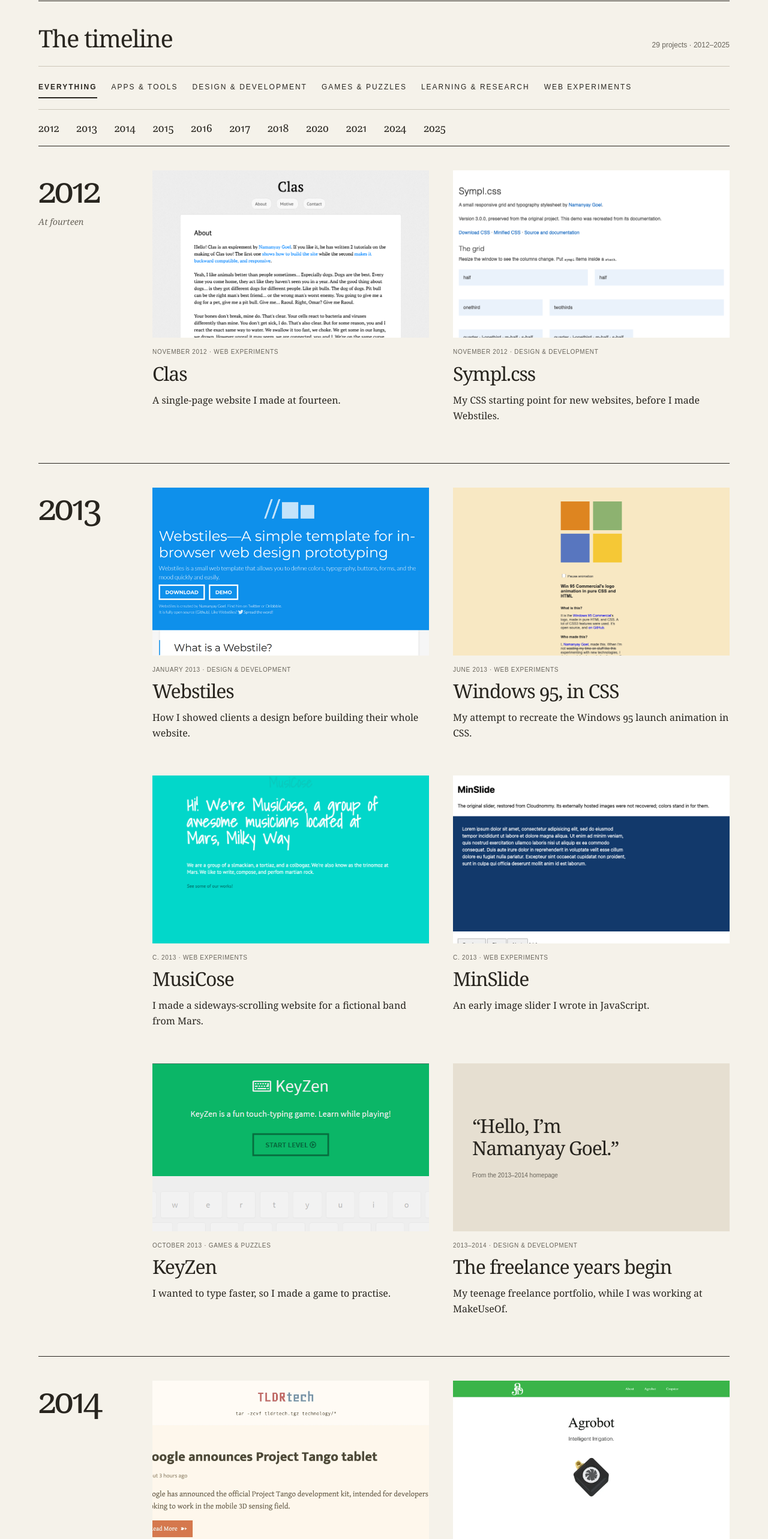
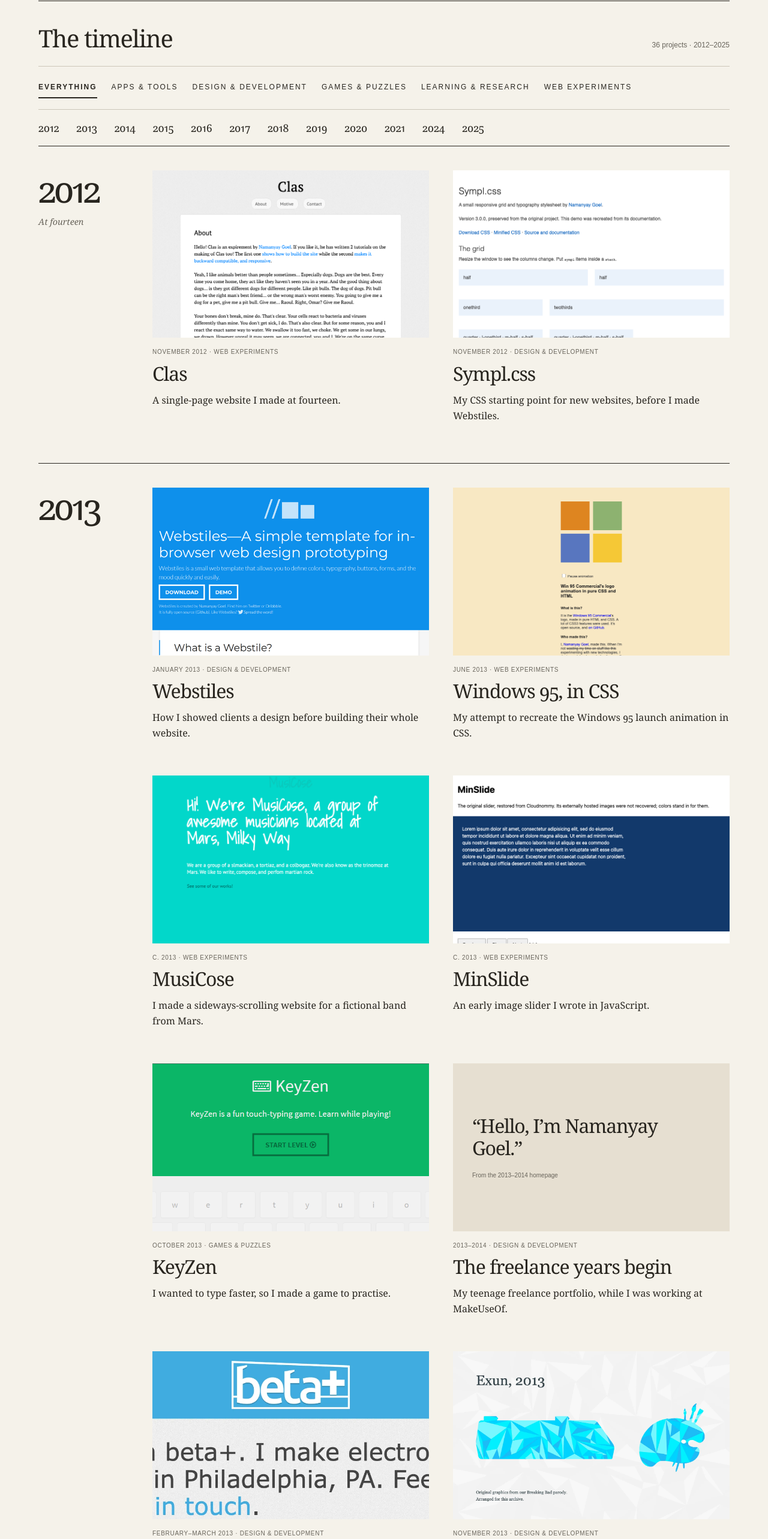
Before and after one commit to namanyayg/namanyayg.github.io, a Vue app: page /lab in a window 1280 px wide. Shown: the part 998-3564 px from the top of the page at 60% size. Built offline with nearby package versions, Linux system fonts and the light colour scheme; a web font is replaced by a local one.

Commit message:
Add seven recovered projects including beta+ and Exun 2013

```diff
--- a/src/components/Archive/records.json
+++ b/src/components/Archive/records.json
@@ -207,7 +207,37 @@
         "Archived site · 18 June 2013",
         "https://web.archive.org/web/20130618011659/http://namanyayg.com/"
       ]
-    ]
+    ],
+    "previewText": "“Hello, I’m Namanyay Goel.”",
+    "previewCaption": "From the 2013–2014 homepage"
+  },
+  {
+    "slug": "betaplus",
+    "title": "beta+",
+    "year": 2013,
+    "dateLabel": "February–March 2013",
+    "category": "design",
+    "summary": "A website I designed for an electronic musician in Philadelphia.",
+    "paragraphs": [
+      "I designed and built a site for beta+, an electronic musician in Philadelphia. It brought the music, videos and upcoming shows together, with a blue masthead and a custom icon font.",
+      "The original delivery ZIP still has the HTML, styles and graphics. This preview shows the masthead, with a small fix to keep the logo from being cropped."
+    ],
+    "image": "/static/archive/betaplus.webp",
+    "dateNote": "The delivery ZIP contains files dated 26 February–1 March 2013. Its credits identify me as the designer and developer; those file dates do not establish the launch date."
+  },
+  {
+    "slug": "exun-2013",
+    "title": "Exun 2013",
+    "year": 2013,
+    "dateLabel": "November 2013",
+    "category": "design",
+    "summary": "Our Breaking Bad parody for a school design competition.",
+    "paragraphs": [
+      "I worked with Panini Pandey and Aditya Garg on a fictional brand inspired by Breaking Bad for Exun 2013. We made angular blue illustrations and wrote out the thinking behind the shapes and colors.",
+      "I’ve kept the original RV and palette graphics here, arranged together for this archive. The design was a competition parody."
+    ],
+    "image": "/static/archive/exun-2013.webp",
+    "dateNote": "The recovered folder identifies Exun 2013, and its HTML is dated 29 November 2013. The original page credits our team at Code Warriors."
   },
   {
     "slug": "tldrtech",
@@ -464,6 +494,62 @@
     ]
   },
   {
+    "slug": "richie",
+    "title": "Richie",
+    "year": 2016,
+    "dateLabel": "June 2016",
+    "category": "apps",
+    "summary": "A budgeting bot I could talk to through chat.",
+    "paragraphs": [
+      "I built Richie to track a budget through messages. It could record income and spending, account for recurring expenses, and tell you how much was left for the day or week.",
+      "The code connects a Messenger-style webhook to a message handler and a small local database. Forty commits survive from 6 June 2016. The account connection is no longer running."
+    ],
+    "textOnly": true,
+    "dateNote": "The repository contains 40 commits dated 6 June 2016. The original message handler establishes the budgeting features described here."
+  },
+  {
+    "slug": "proxydo",
+    "title": "Proxydo",
+    "year": 2016,
+    "dateLabel": "2016–2017",
+    "category": "apps",
+    "summary": "My small tool for creating temporary proxy servers on DigitalOcean.",
+    "paragraphs": [
+      "I wrote Proxydo to create a small server, install a proxy and return its address. It also had controls for removing servers when they were no longer needed.",
+      "The surviving code records an early attempt at automating infrastructure. This entry documents the idea; the old service isn’t running."
+    ],
+    "textOnly": true,
+    "dateNote": "Repository history runs from 25 June 2016 to 6 September 2017. The original server routes establish the provisioning and removal behavior."
+  },
+  {
+    "slug": "techathlon",
+    "title": "Techathlon",
+    "year": 2016,
+    "dateLabel": "2016",
+    "category": "games",
+    "summary": "Our Code Warriors puzzle hunt, with clues hidden across web pages.",
+    "paragraphs": [
+      "Techathlon was our 2016 puzzle hunt at Code Warriors. The surviving site has puzzle pages, a leaderboard and a deliberately misleading 404 page with a clue hidden in its source.",
+      "I’m keeping its place in the timeline while the remaining puzzle files are recovered. The original game isn’t playable here yet."
+    ],
+    "textOnly": true,
+    "dateNote": "The original homepage names Techathlon 2016. Several puzzle files survive but have not yet been recovered for this archive."
+  },
+  {
+    "slug": "visionary",
+    "title": "Visionary",
+    "year": 2016,
+    "dateLabel": "October 2016",
+    "category": "apps",
+    "summary": "A DubHacks prototype for reading a timetable from an image.",
+    "paragraphs": [
+      "I worked on Visionary at DubHacks in 2016. The prototype sent a timetable image through Microsoft’s OCR service, then pulled out the weekdays, courses and rooms into structured data.",
+      "The parser survives in the original code. It expected a particular timetable layout; this wasn’t a general-purpose document reader."
+    ],
+    "textOnly": true,
+    "dateNote": "The DubHacks repository contains two commits on 16 October 2016. Its OCR request and parsing code establish the behavior described here."
+  },
+  {
     "slug": "lccpp",
     "title": "Less Confusing C++",
     "year": 2017,
@@ -516,6 +602,20 @@
         "https://web.archive.org/web/20180816163628/http://nmn.gl/"
       ]
     ]
+  },
+  {
+    "slug": "karma",
+    "title": "Karma",
+    "year": 2019,
+    "dateLabel": "2019",
+    "category": "apps",
+    "summary": "My dashboard for finding freelance opportunities on Reddit.",
+    "paragraphs": [
+      "I built Karma to collect posts from freelance-job communities on Reddit and read them in one place. It filtered out some listings, linked back to the original posts, and let me hide ones I wasn’t interested in.",
+      "The dashboard and collection code survive. I’d started an analyzer, but its scoring was still a placeholder."
+    ],
+    "textOnly": true,
+    "dateNote": "The surviving repository commit is dated 8 October 2019, with a migration file dated July 2019. The source names the forhire, DesignJobs and jobbit communities."
   },
   {
     "slug": "indiasmile",
--- a/src/components/Lab/LabPage.vue
+++ b/src/components/Lab/LabPage.vue
@@ -34,7 +34,7 @@
             <div class="archive-year-stories">
               <article v-for="item in group.items" :key="item.slug" class="archive-story" :data-project="item.slug">
                 <router-link v-if="!item.textOnly" :to="'/lab/' + item.slug + '/'" class="archive-image-link"><img :src="item.image" :alt="item.title + ' archive preview'" width="1440" height="1000" loading="lazy" decoding="async"/></router-link>
-                <router-link v-else :to="'/lab/' + item.slug + '/'" class="archive-type-preview"><span>“Hello, I’m<br/>Namanyay Goel.”</span><small>From the 2013–2014 homepage</small></router-link>
+                <router-link v-else-if="item.previewText" :to="'/lab/' + item.slug + '/'" class="archive-type-preview"><span>{{ item.previewText }}</span><small v-if="item.previewCaption">{{ item.previewCaption }}</small></router-link>
                 <p class="archive-date">{{ item.dateLabel }} · {{ categoryName(item.category) }}</p>
                 <h3><router-link :to="'/lab/' + item.slug + '/'">{{ item.title }}</router-link></h3>
                 <p>{{ item.summary }}</p>
```
Also changed, not shown: static/archive/betaplus.webp (added), static/archive/exun-2013.webp (added), 50 other files (tests, documents, lock files or other folders).
